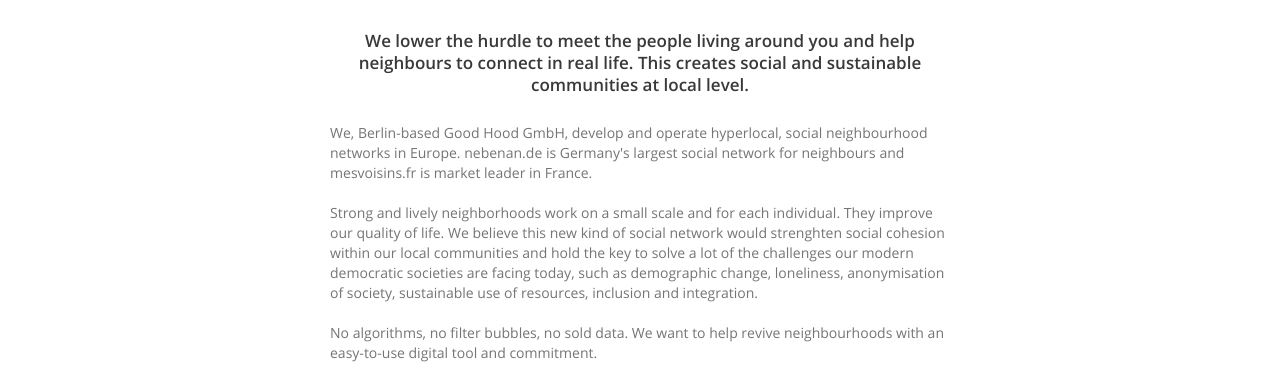
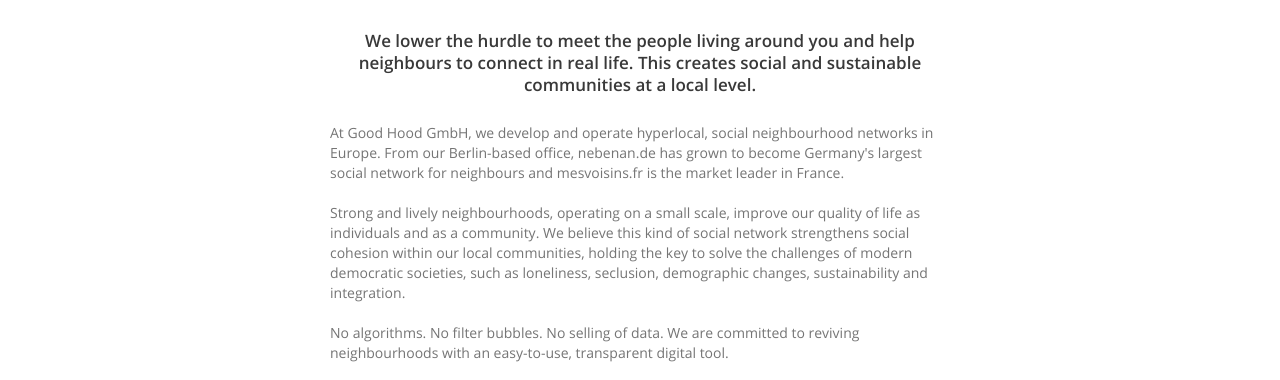
Before and after one commit to good-hood-gmbh/goodhoodeu, a plain HTML site: page client/index.html in a window 1280 px wide. Shown: the part 420-800 px from the top of the page. Drawn offline with Linux system fonts and the light colour scheme.

Commit message:
changed main text

```diff
--- a/client/index.html
+++ b/client/index.html
@@ -55,16 +55,16 @@
     <section class="c-layout-text">
       <div class="c-layout-content">
         <p class="c-layout-content_main-description">
-            We lower the hurdle to meet the people living around you and help neighbours to connect in real life. This creates social and sustainable communities at local level.
+          We lower the hurdle to meet the people living around you and help neighbours to connect in real life. This creates social and sustainable communities at a local level.
         </p>
         <p class="c-layout-content_description">
-            We, Berlin-based Good Hood GmbH, develop and operate hyperlocal, social neighbourhood networks in Europe. nebenan.de is Germany's largest social network for neighbours and mesvoisins.fr is market leader in France.
+          At Good Hood GmbH, we develop and operate hyperlocal, social neighbourhood networks in Europe. From our Berlin-based office, nebenan.de has grown to become Germany's largest social network for neighbours and mesvoisins.fr is the market leader in France.
         </p>
         <p class="c-layout-content_description">
-            Strong and lively neighborhoods work on a small scale and for each individual. They improve our quality of life. We believe this new kind of social network would strenghten social cohesion within our local communities and hold the key to solve a lot of the challenges our modern democratic societies are facing today, such as demographic change, loneliness, anonymisation of society, sustainable use of resources, inclusion and integration.
+          Strong and lively neighbourhoods, operating on a small scale, improve our quality of life as individuals and as a community. We believe this kind of social network strengthens social cohesion within our local communities, holding the key to solve the challenges of modern democratic societies, such as loneliness, seclusion, demographic changes, sustainability and integration.
         </p>
         <p class="c-layout-content_description">
-            No algorithms, no filter bubbles, no sold data. We want to help revive neighbourhoods with an easy-to-use digital tool and commitment.
+          No algorithms. No filter bubbles. No selling of data. We are committed to reviving neighbourhoods with an easy-to-use, transparent digital tool.
         </p>
       </div>
       <div class="c-dog-logo"></div>
```
